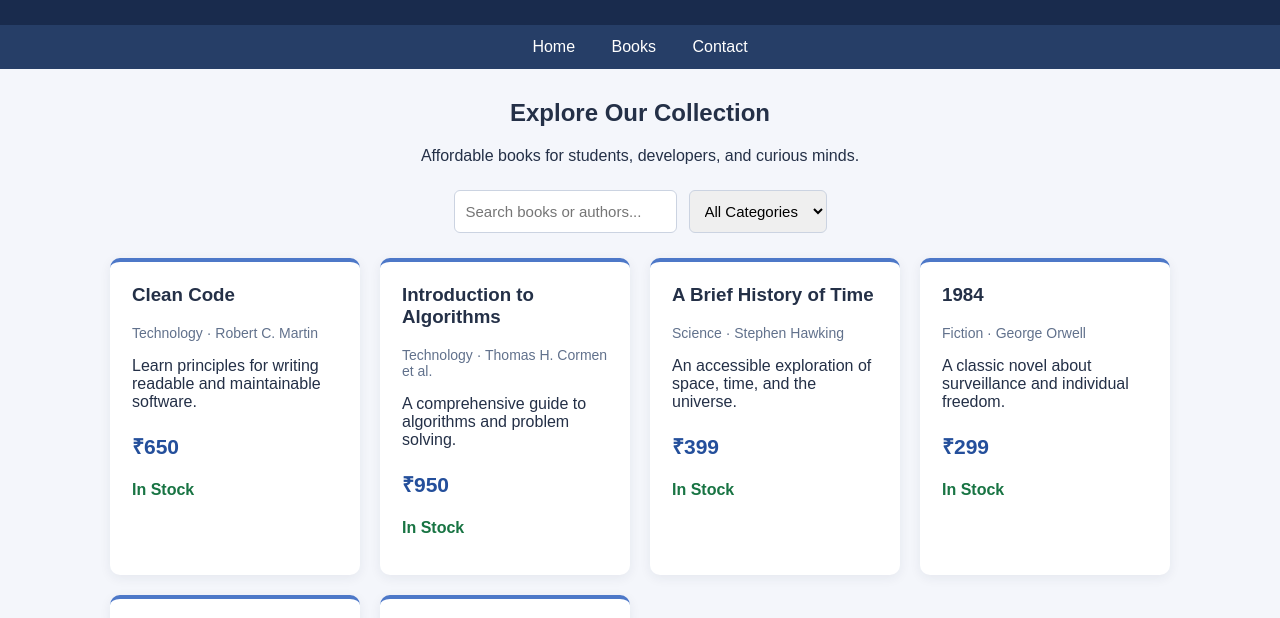
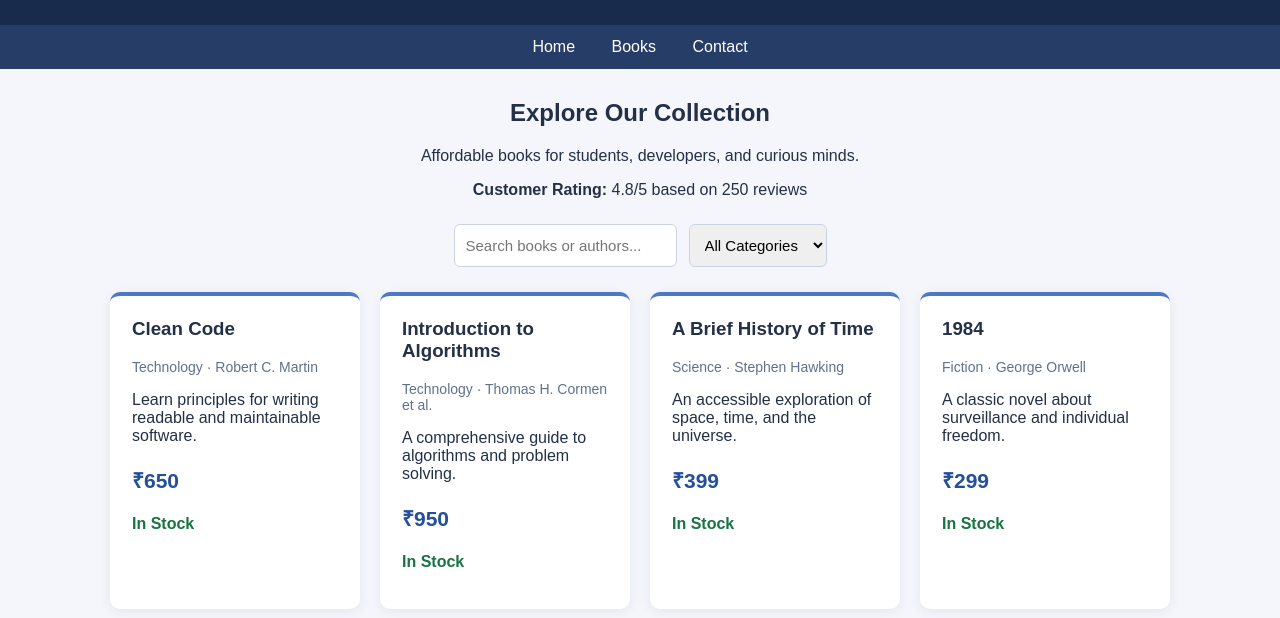
Before and after one commit to dxvya-gh/Q2_Online_Bookstore, a plain HTML site: page index.html in a window 1280 px wide. Shown: the part 112-730 px from the top of the page. Drawn offline with Linux system fonts and the light colour scheme.

Commit message:
Update index.html

```diff
--- a/index.html
+++ b/index.html
@@ -92,6 +92,7 @@
         <section class="intro">
             <h2>Explore Our Collection</h2>
             <p>Affordable books for students, developers, and curious minds.</p>
+            <p><strong>Customer Rating:</strong> 4.8/5 based on 250 reviews</p>
         </section>
 
         <section class="filters">
```
